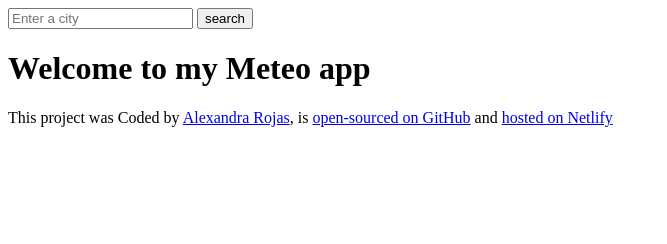
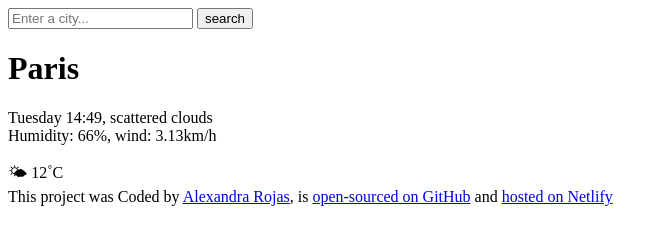
Before and after one commit to alexamrojas007/Meteo-app, a plain HTML site: page index.html in a window 1280 px wide. Shown: the whole page, without its empty margins (0-667 px from the left). Drawn offline with Linux system fonts and the light colour scheme.

Commit message:
Added HTML to project

```diff
--- a/index.html
+++ b/index.html
@@ -8,11 +8,22 @@
   <body>
     <headrer>
       <form>
-        <input type="search" placeholder="Enter a city" required />
+        <input type="search" placeholder="Enter a city..." required />
         <input type="submit" value="search" />
       </form>
     </headrer>
-    <h1>Welcome to my Meteo app</h1>
+    <main>
+      <div>
+        <h1>Paris</h1>
+        <p>
+          Tuesday 14:49, scattered clouds
+          <br />
+          Humidity: 66%, wind: 3.13km/h
+        </p>
+      </div>
+      <div>🌤 12˚C</div>
+    </main>
+
     <footer>
       This project was Coded by
       <a href="https://github.com/alexamrojas007" target="_blank"
```
